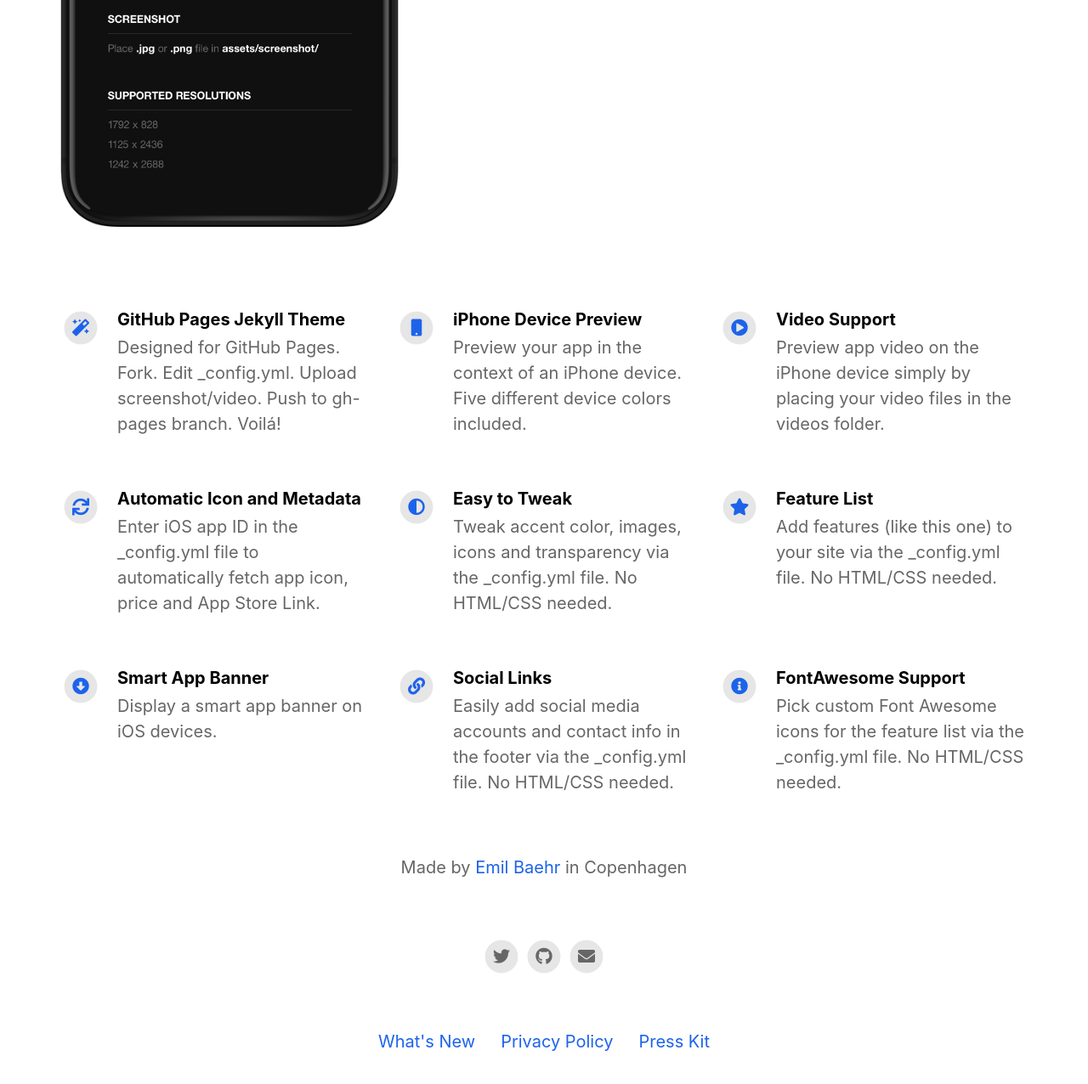
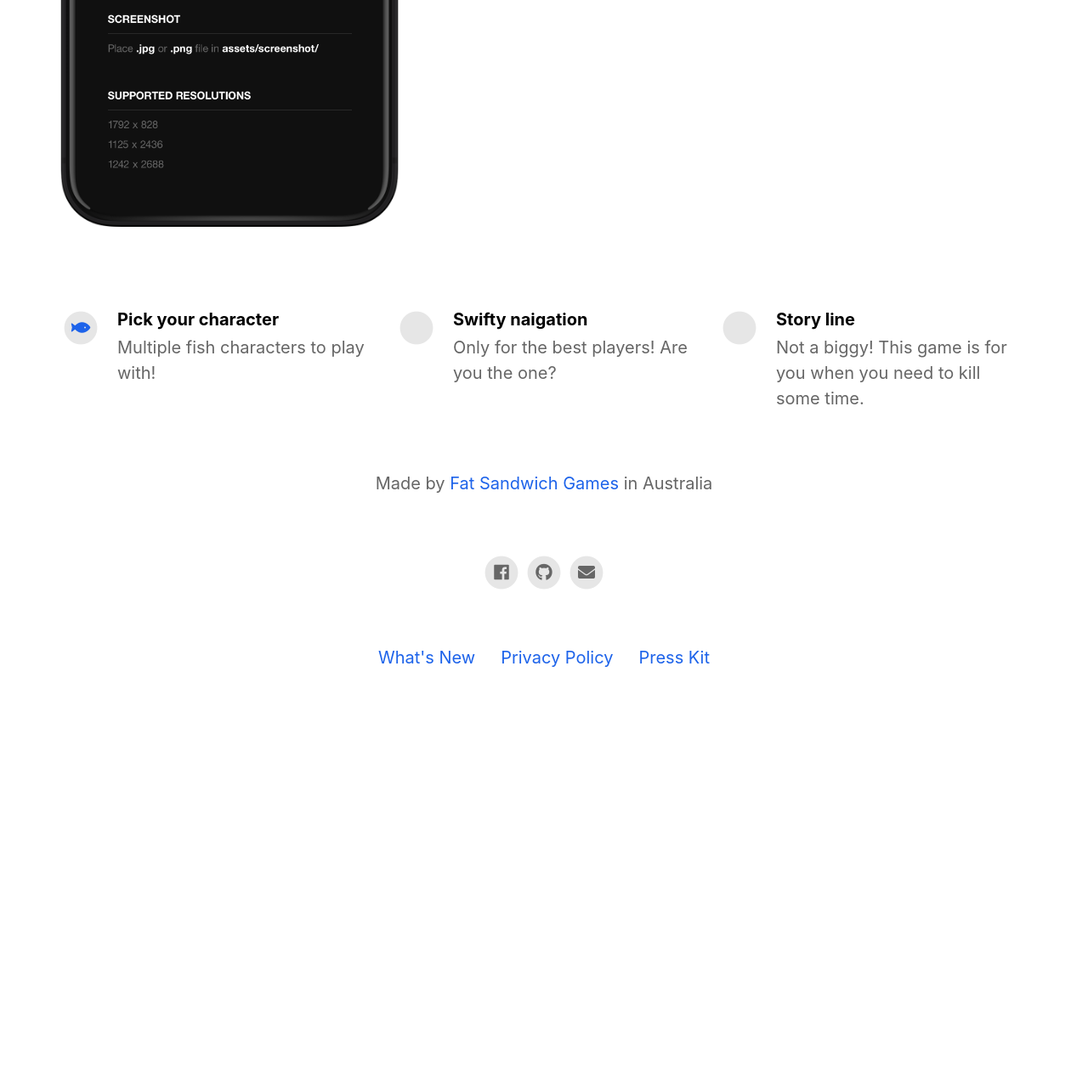
Before and after one commit to emilbaehr/automatic-app-landing-page, a Jekyll site: the page built from index.html, in a window 1280 px wide and 1400 px high, scrolled down 624 px, cut to the strip 94-1370 px from the top of the window. Shown: the whole strip at 85% size. Built offline with Jekyll 4.4.1, drawn with Linux system fonts in a browser that asks for light colours; nearby versions of some CDN libraries; after the commit the page ends 1572 px from its top, so only the background shows below that.

Commit message:
Update _config.yml

```diff
--- a/_config.yml
+++ b/_config.yml
@@ -2,11 +2,11 @@
 page_title                                :                                           # Automatically populates with app name if not set and if iOS app ID is set. Otherwise enter manually.
 
 # App Info
-ios_app_id                                : 1234793120                                # Required. Enter iOS app ID to automatically populate name, price and icons (e.g. 718043190).
+ios_app_id                                : 1547566845                                # Required. Enter iOS app ID to automatically populate name, price and icons (e.g. 718043190).
 
 appstore_link                             :                                           # Automatically populates if not set and if iOS app ID is set. Otherwise enter manually.
 playstore_link                            :                                           # Enter Google Play Store URL.
-presskit_download_link                    : https://emilbaehr.com                                          # Enter a link to downloadable file or (e.g. public Dropbox link to a .zip file).
+presskit_download_link                    : https://apps.apple.com/au/app/bubble-fish/id1547566845 # Enter a link to downloadable file or (e.g. public Dropbox link to a .zip file).
                                                                                       # Or upload your press kit file to assets and set path accordingly (e.g. "assets/your_press_kit.zip").
 
 app_icon                                  : # assets/appicon.png                      # Automatically populates if not set and if iOS app ID is set.  Otherwise enter path to icon file manually.
@@ -19,14 +19,14 @@
 
 
 # Information About Yourself
-your_name                                 : Emil Baehr
-your_link                                 : https://emilbaehr.com
-your_city                                 : Copenhagen
-email_address                             : emil.baehr@gmail.com
-facebook_username                         :
-instagram_username                        : ebaehr
-twitter_username                          : ebaehr
-github_username                           : emilbaehr
+your_name                                 : Fat Sandwich Games
+your_link                                 : www.fatsandwichgames.com
+your_city                                 : Australia
+email_address                             : support@fatsandwichgames.com
+facebook_username                         : fatsandwichgames
+instagram_username                        : fatsandwichgames
+twitter_username                          :
+github_username                           : fatsandwichgames
 youtube_username                          :
 
 
@@ -34,41 +34,17 @@
 # Feature List                            Edit, add or remove features to be presented.
 features                                  :
 
-  - title                                 : GitHub Pages Jekyll Theme
-    description                           : Designed for GitHub Pages. Fork. Edit _config.yml. Upload screenshot/video. Push to gh-pages branch. Voilá!
-    fontawesome_icon_name                 : magic
+  - title                                 : Pick your character
+    description                           : Multiple fish characters to play with!
+    fontawesome_icon_name                 : fish
 
-  - title                                 : iPhone Device Preview
-    description                           : Preview your app in the context of an iPhone device. Five different device colors included.
-    fontawesome_icon_name                 : mobile
+  - title                                 : Swifty naigation
+    description                           : Only for the best players! Are you the one?
+    fontawesome_icon_name                 : joystick
 
-  - title                                 : Video Support
-    description                           : Preview app video on the iPhone device simply by placing your video files in the videos folder.
-    fontawesome_icon_name                 : play-circle
-
-  - title                                 : Automatic Icon and Metadata
-    description                           : Enter iOS app ID in the _config.yml file to automatically fetch app icon, price and App Store Link.
-    fontawesome_icon_name                 : sync
-
-  - title                                 : Easy to Tweak
-    description                           : Tweak accent color, images, icons and transparency via the _config.yml file. No HTML/CSS needed.
-    fontawesome_icon_name                 : adjust
-
-  - title                                 : Feature List
-    description                           : Add features (like this one) to your site via the _config.yml file. No HTML/CSS needed.
-    fontawesome_icon_name                 : star
-
-  - title                                 : Smart App Banner
-    description                           : Display a smart app banner on iOS devices.
-    fontawesome_icon_name                 : arrow-alt-circle-down
-
-  - title                                 : Social Links
-    description                           : Easily add social media accounts and contact info in the footer via the _config.yml file. No HTML/CSS needed.
-    fontawesome_icon_name                 : link
-
-  - title                                 : FontAwesome Support
-    description                           : Pick custom Font Awesome icons for the feature list via the _config.yml file. No HTML/CSS needed.
-    fontawesome_icon_name                 : info-circle
+  - title                                 : Story line
+    description                           : Not a biggy! This game is for you when you need to kill some time.
+    fontawesome_icon_name                 : books
 
   - title                                 : # New Feature Title
     description                           : # New Feature Description
```
